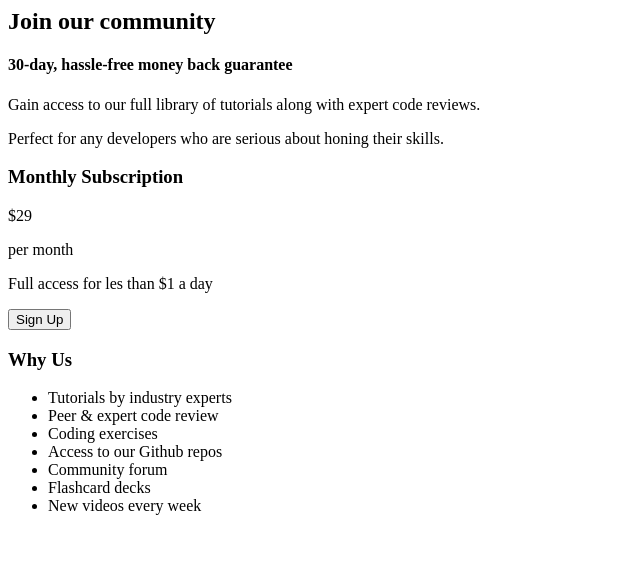
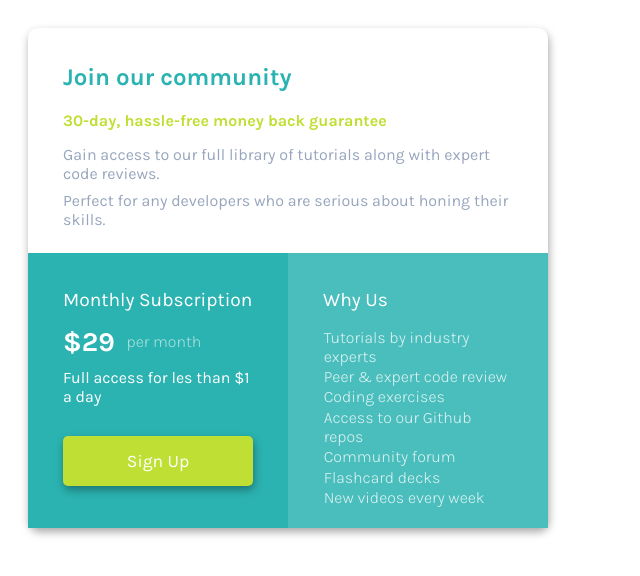
Before and after one commit to timvannieuwkerk/pricing-card-challenge, a plain HTML site: page index.html in a window 1280 px wide. Shown: the whole page, without its empty margins (0-640 px from the left). Drawn offline with Linux system fonts and the light colour scheme.

Commit message:
Update index.html

```diff
--- a/index.html
+++ b/index.html
@@ -3,7 +3,7 @@
     <title>Pricing Card</title>
     <link rel="preconnect" href="https://fonts.googleapis.com">
     <link href="https://fonts.googleapis.com/css2?family=Karla:ital,wght@0,200..800;1,200..800&display=swap" rel="stylesheet">
-    <link href="style.css" rel="sylesheet">
+    <link href="style.css" rel="stylesheet">
   </head>
   <body>
     <div class="card">
```
